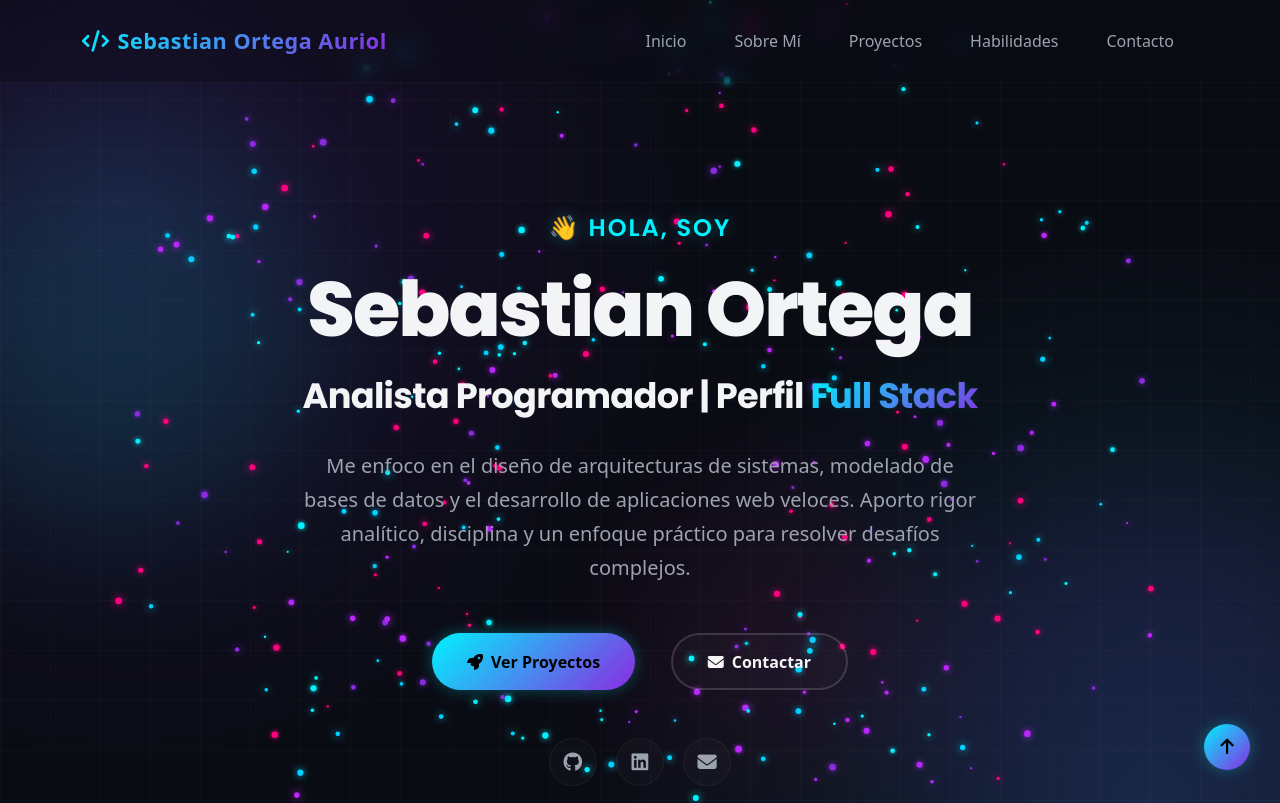
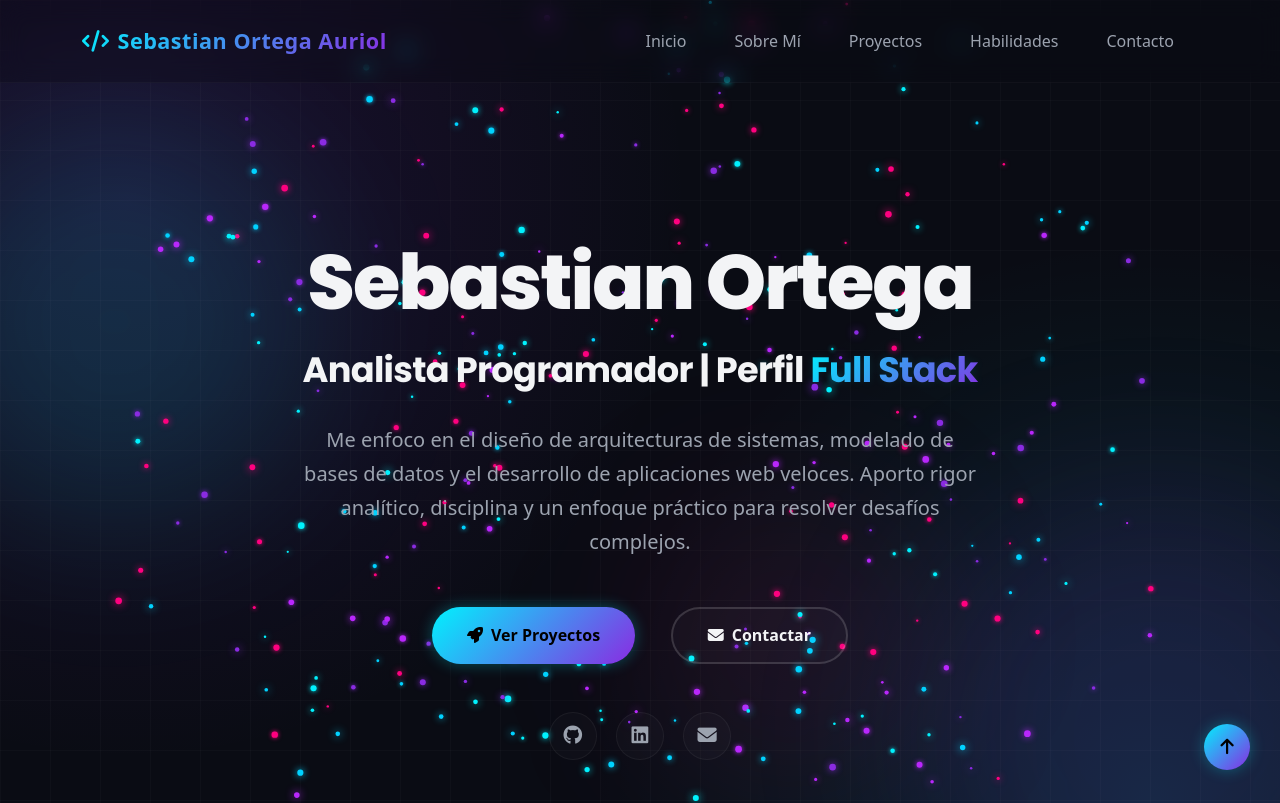
Before and after one commit to rasoh2/portafolio, a React (Vite) app: page / in a window 1280 px wide. Shown: the top 803 px of the page. Built offline with nearby package versions, Linux system fonts and the light colour scheme.

Commit message:
style: eliminar saludo inicial del componente Hero

```diff
--- a/src/components/Hero.jsx
+++ b/src/components/Hero.jsx
@@ -313,11 +313,6 @@ function Hero() {
               initial='hidden'
               animate='visible'
             >
-              {/* Saludo inicial */}
-              <motion.h4 className='hero-greeting' variants={itemVariants}>
-                👋 Hola, soy
-              </motion.h4>
-
               {/* Nombre completo con acento */}
               <motion.h1 className='hero-title' variants={itemVariants}>
                 Sebastian Ortega
```
